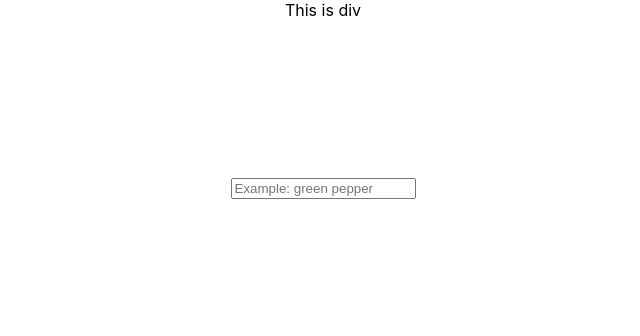
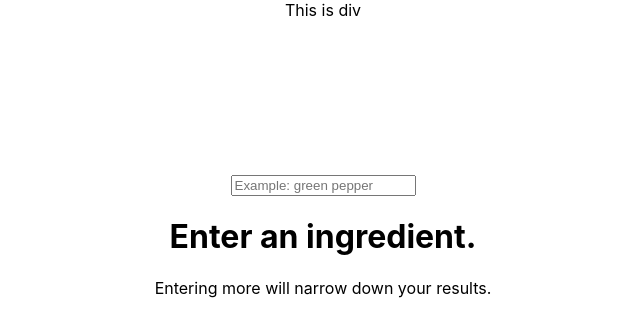
Before and after one commit to chizakura/kreative-kitchen, a React (Create React App) app in the folder client/: page / in a window 1280 px wide. Shown: the top 336 px of the page, without its empty margins (317-957 px from the left). Built offline with nearby package versions, Linux system fonts and the light colour scheme.

Commit message:
able to get recipes through search bar

```diff
--- a/client/src/App.css
+++ b/client/src/App.css
@@ -1,39 +1,10 @@
-/* Portrait and Landscape */
-@media only screen
-and (min-device-width: 414px)
-and (max-device-width: 736px)
-and (-webkit-min-device-pixel-ratio: 3) {
-
-}
-
-/* Portrait */
-@media only screen
-and (min-device-width: 414px)
-and (max-device-width: 736px)
-and (-webkit-min-device-pixel-ratio: 3)
-and (orientation: portrait) {
-
-}
-
-/* Landscape */
-@media only screen
-and (min-device-width: 414px)
-and (max-device-width: 736px)
-and (-webkit-min-device-pixel-ratio: 3)
-and (orientation: landscape) {
-
-}
-
-
-/* Demry */
-
 .App {
   text-align: center;
 }
 
 .nav {
   height: 70px;
-  margin-bottom: 107px;
+  margin-bottom: 104px;
 }
 
 /* ----------- iPhone 6+, 7+ and 8+ ----------- */
--- a/client/src/App.js
+++ b/client/src/App.js
@@ -1,14 +1,57 @@
-import React from 'react';
+import React, {Component} from 'react';
 import './App.css';
+import axios from 'axios';
 import SearchBar from './SearchBar';
+import Recipe from './Recipe';
 
-function App() {
-  return (
-    <div className="App">
-      <div className="nav">This is div</div>
-      <SearchBar/>
-    </div>
-  )
+class App extends Component {
+  constructor() {
+    super();
+
+    this.state = {
+      searchItems: "",
+      searchItemsArr: [],
+      recipeList: []
+    }
+
+    this.handleChange = this.handleChange.bind(this);
+    this.handleSubmit = this.handleSubmit.bind(this);
+  }
+
+  handleChange(event) {
+    const value = event.target.value;
+    this.setState({
+      searchItems: value,
+      searchItemsArr: value.split(",")
+    })
+  }
+
+  async handleSubmit(event) {
+    event.preventDefault();
+    const res = await axios(`https://api.edamam.com/search?q=${this.state.searchItems}&app_id=6c3aa117&app_key=0a7b9cbed799150826ba8a7d204a2382&time=1-60`);
+    console.log(res.data.hits)
+  }
+
+  render() {
+    console.log(this.state.searchItems)
+    console.log(this.state.searchItemsArr)
+    return (
+      <div className="App">
+        <div className="nav">This is div</div>
+        <SearchBar
+          handleChange = {this.handleChange}
+          handleSubmit = {this.handleSubmit}
+        />
+
+        {this.state.recipeList.length === 0 ?
+          (<div>
+            <h1>Enter an ingredient.</h1>
+            <p>Entering more will narrow down your results.</p>
+          </div>) : <Recipe/>
+        }
+      </div>
+    )
+  }
 }
 
 export default App;
--- /dev/null
+++ b/client/src/Recipe.js
@@ -0,0 +1,11 @@
+import React from 'react';
+
+const Recipe = () => {
+    return (
+        <div>
+            <h1>Recipe Block</h1>
+        </div>
+    )
+}
+
+export default Recipe;
--- a/client/src/SearchBar.js
+++ b/client/src/SearchBar.js
@@ -4,7 +4,9 @@ class SearchBar extends Component {
     render() {
         return (
             <div>
-                <input type="text" placeholder="Example: green pepper"/>
+                <form onSubmit={this.props.handleSubmit}>
+                    <input type="text" placeholder="Example: green pepper" value={this.props.searchItems} onChange={this.props.handleChange}/>
+                </form>
             </div>
         )
     }
```
